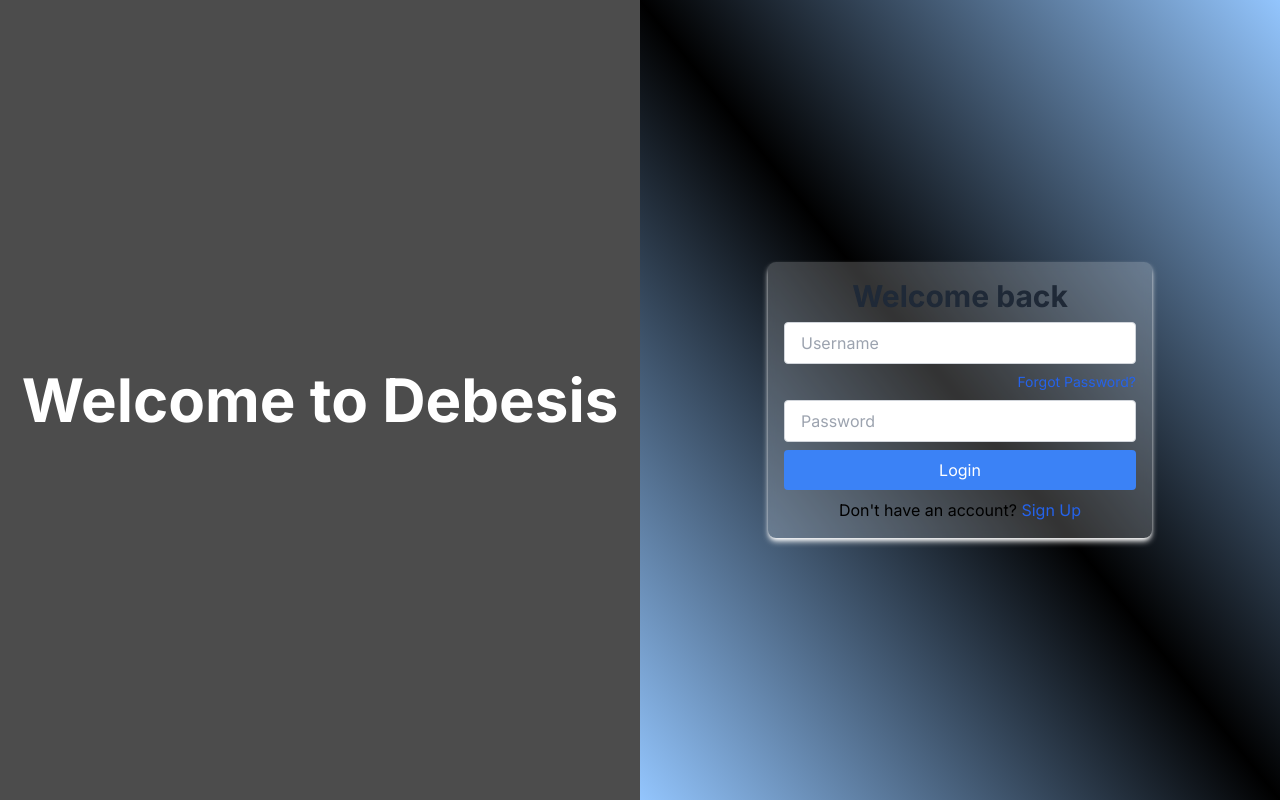
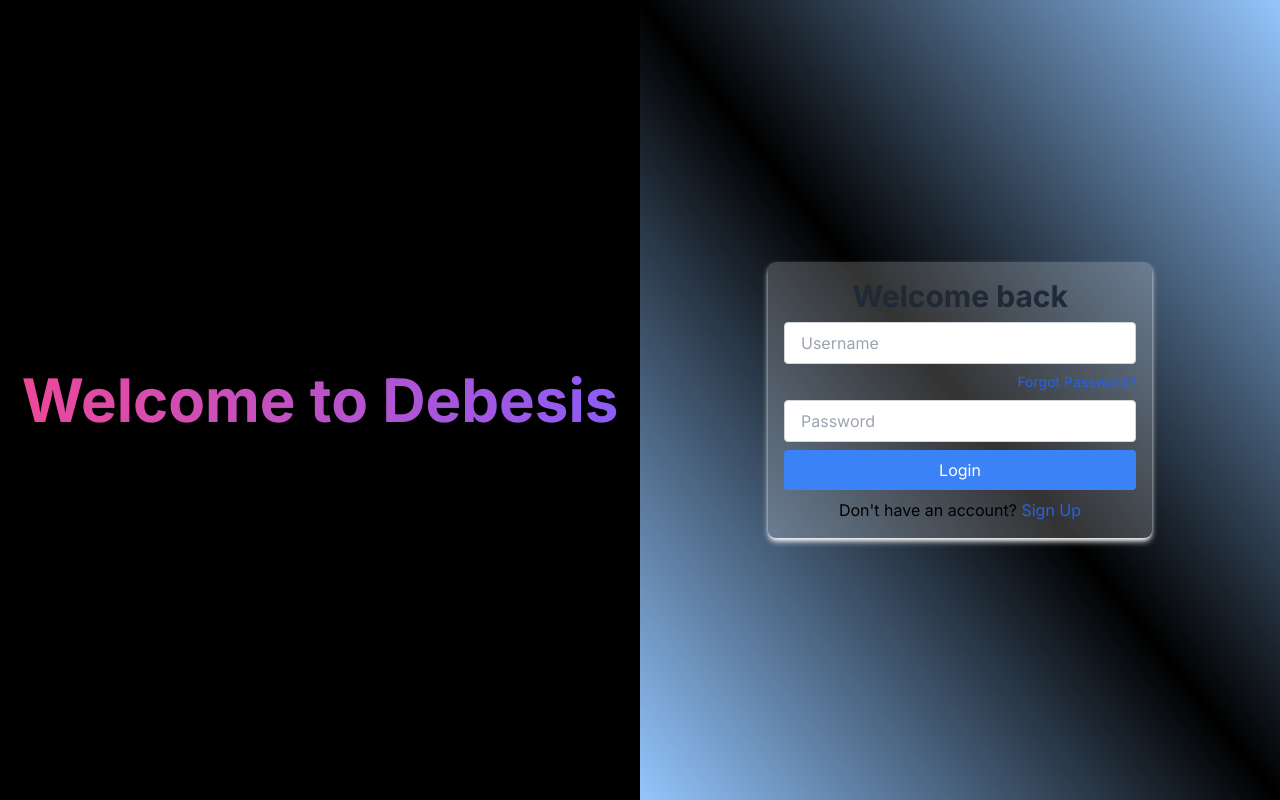
Before and after one commit to Debesis-inc/debesis_lms_frontend, a Next.js app: page / in a window 1280 px wide. Built offline with nearby package versions, Linux system fonts and the light colour scheme.

Commit message:
chore: Update Login component UI and add background image to signup form

```diff
--- a/components/Login.tsx
+++ b/components/Login.tsx
@@ -6,14 +6,14 @@ const LoginPage = () => {
     <div className="flex flex-col lg:flex-row h-screen">
       <div className="lg:w-1/2">
         {/* <Image src={'/images/login.jpg'} alt="Login" width={500} height={500} /> */}
-        <div className="bg-black/70 w-full h-64 lg:h-full flex items-center justify-center">
-          <h1 className="text-6xl font-bold text-white text-center">
+        <div className="bg-black w-full h-64 lg:h-full flex items-center justify-center">
+          <h1 className="text-6xl font-bold bg-clip-text text-transparent bg-gradient-to-r from-pink-500 to-violet-500 text-center">
             Welcome to Debesis
           </h1>
         </div>
       </div>
       <div className="flex flex-col gap-6 items-center justify-center w-full lg:w-1/2 p-6 bg-gradient-to-tr from-blue-300 via-black to-blue-300">
-        <form className="flex flex-col gap-2 w-full max-w-sm bg-white/20 rounded-lg shadow-white shadow-md backdrop-blur-sm p-4">
+        <form className="flex flex-col gap-2 w-full max-w-sm bg-white/20 rounded-lg shadow-white shadow-md backdrop-blur-sm p-4 bg-no-repeat bg-[20px]">
           <h1 className="text-3xl font-bold text-gray-800 text-center">
             Welcome back
           </h1>
```
